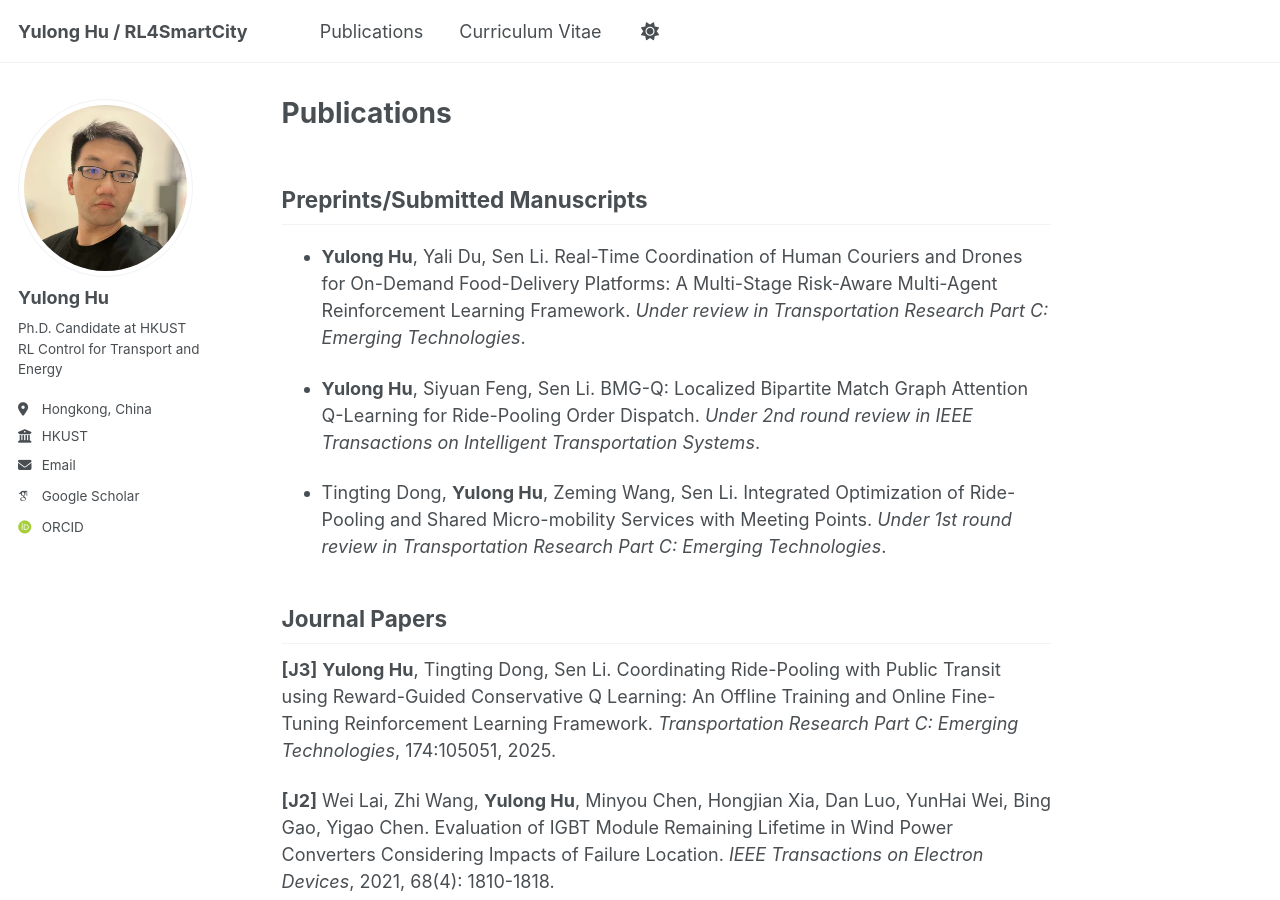
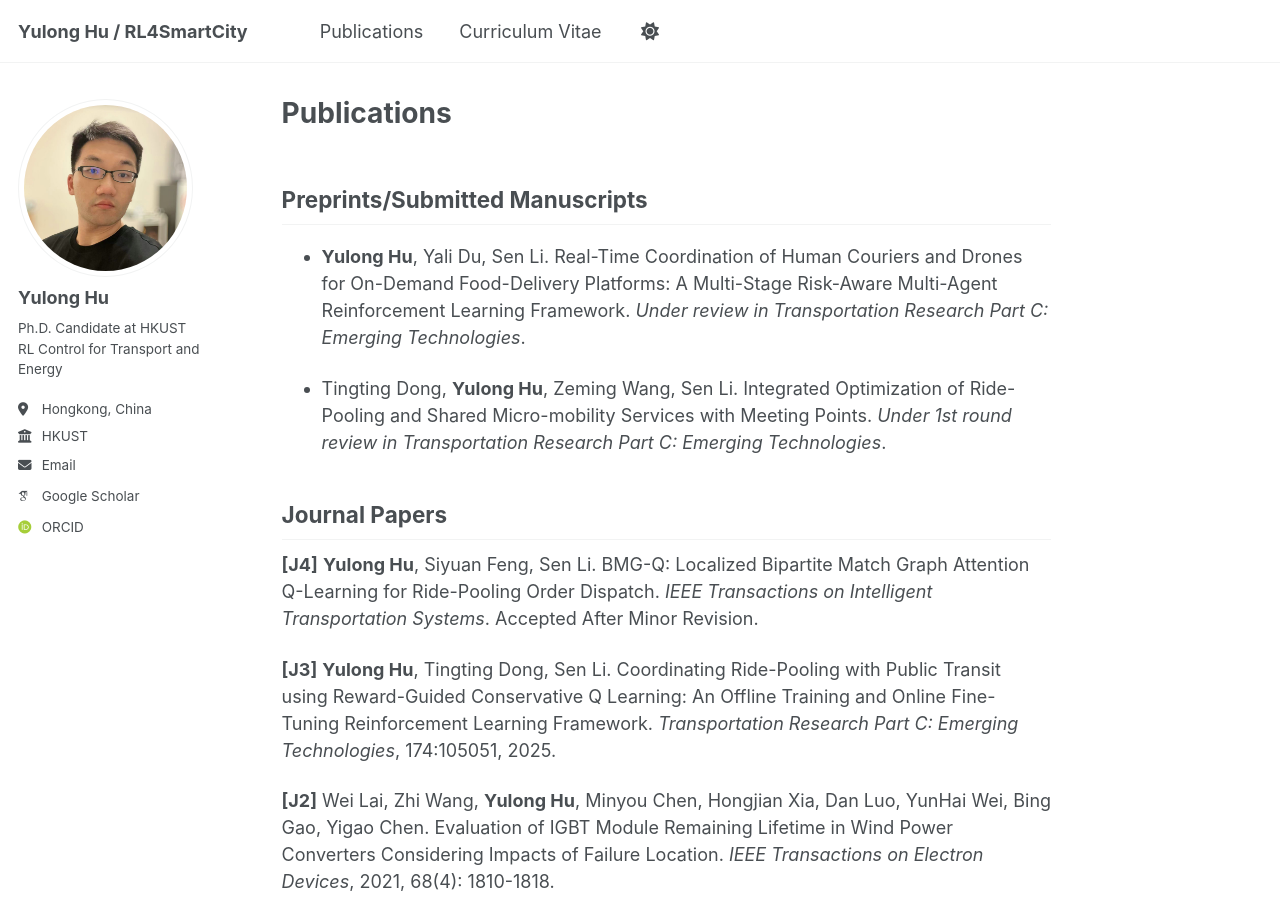
Before and after one commit to yulonghu2000/yulonghu2000.github.io, a Jekyll site: the page built from _pages/publications.md, in a window 1280 px wide and 900 px high. Built offline with Jekyll 4.4.1, drawn with Linux system fonts in a browser that asks for light colours; some web fonts are replaced.

Commit message:
Update publications.md

```diff
--- a/_pages/publications.md
+++ b/_pages/publications.md
@@ -6,11 +6,10 @@ author_profile: true
 ## Preprints/Submitted Manuscripts
 - **Yulong Hu**, Yali Du, Sen Li. Real-Time Coordination of Human Couriers and Drones for On-Demand Food-Delivery Platforms: A Multi-Stage Risk-Aware Multi-Agent Reinforcement Learning Framework. *Under review in Transportation Research Part C: Emerging Technologies*.
 
-- **Yulong Hu**, Siyuan Feng, Sen Li. BMG-Q: Localized Bipartite Match Graph Attention Q-Learning for Ride-Pooling Order Dispatch. *Under 2nd round review in IEEE Transactions on Intelligent Transportation Systems*.
-
 - Tingting Dong, **Yulong Hu**, Zeming Wang, Sen Li. Integrated Optimization of Ride-Pooling and Shared Micro-mobility Services with Meeting Points. *Under 1st round review in Transportation Research Part C: Emerging Technologies*.
 
 ## Journal Papers
+**[J4]** **Yulong Hu**, Siyuan Feng, Sen Li. BMG-Q: Localized Bipartite Match Graph Attention Q-Learning for Ride-Pooling Order Dispatch. *IEEE Transactions on Intelligent Transportation Systems*. Accepted After Minor Revision.
 
 **[J3]** **Yulong Hu**, Tingting Dong, Sen Li. Coordinating Ride-Pooling with Public Transit using Reward-Guided Conservative Q Learning: An Offline Training and Online Fine-Tuning Reinforcement Learning Framework. *Transportation Research Part C: Emerging Technologies*, 174:105051, 2025.
 
```
